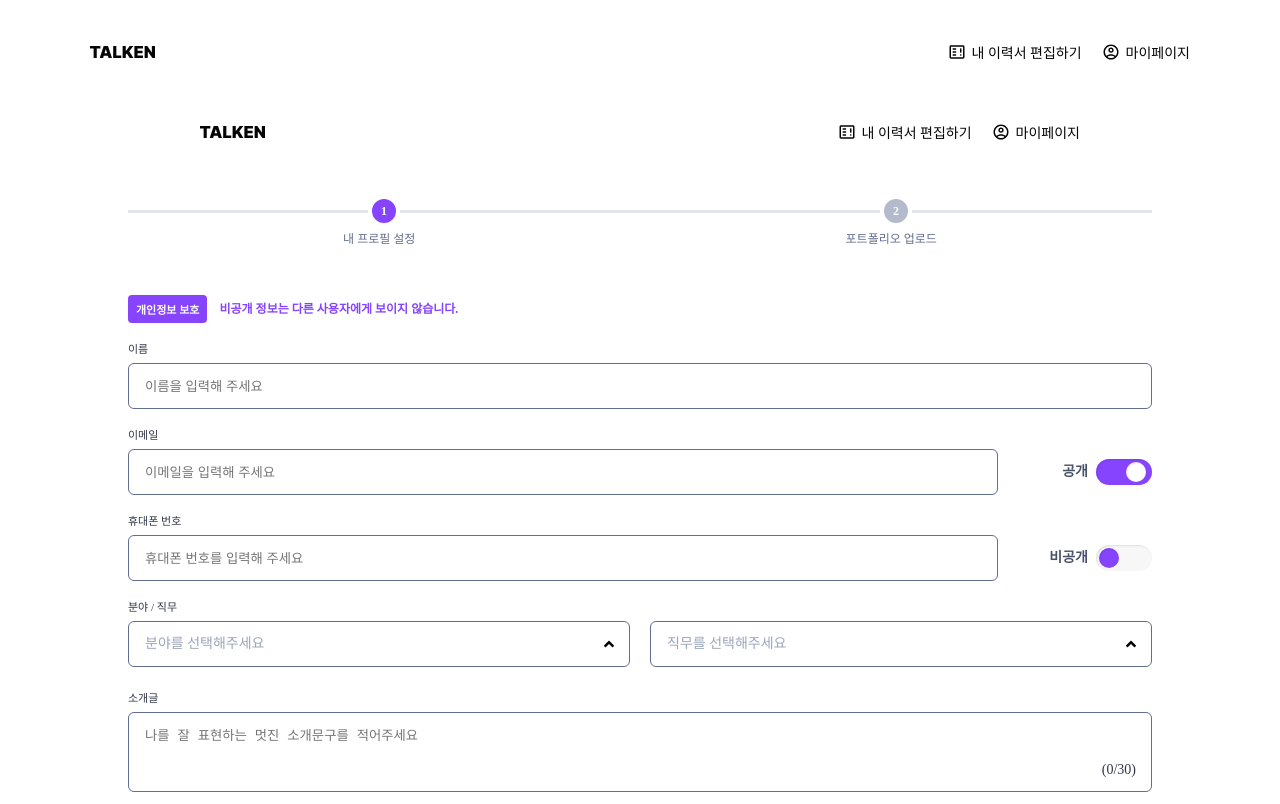
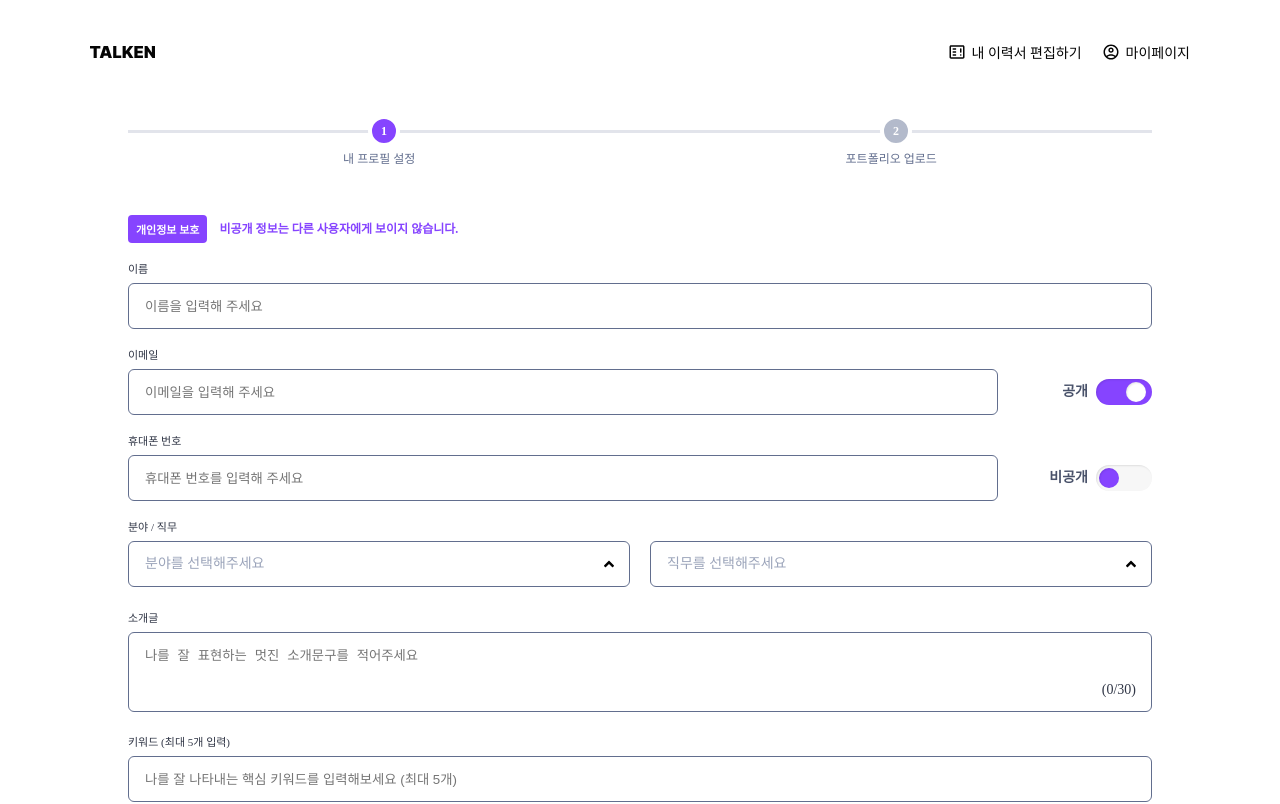
Before and after one commit to starting-front/gunyongbok, a React (Vite) app: page /profile/edit in a window 1280 px wide. Shown: the top 804 px of the page. Built offline with nearby package versions, Linux system fonts and the light colour scheme.

Commit message:
재사용 헤더 코드 수정

```diff
--- a/src/components/Resume/ResumStatusBar.tsx
+++ b/src/components/Resume/ResumStatusBar.tsx
@@ -125,7 +125,7 @@ const ResumStatusBar = ({
   return (
     <>
       <PcResumeStatusBar>
-        <Header />
+        <Header $maxWidth="1100px" />
         <HeaderContainer>
           <Line />
           <CircleContainer>
--- a/src/pages/Profile/ProfileEdit.tsx
+++ b/src/pages/Profile/ProfileEdit.tsx
@@ -10,7 +10,6 @@ import styled from "styled-components";
 // Components
 import ResumStatusBar from "../../components/Resume/ResumStatusBar";
 import ResumeSetProfileForm from "../../components/Resume/Profile/ResumeSetProfileForm";
-import Header from "../../components/Header/PortfolioHeader";
 
 const Profile = styled.div`
   width: 100%;
@@ -25,7 +24,6 @@ const ProfileEdit = () => {
 
   return (
     <Profile>
-      <Header $maxWidth="1100px" />
       <ResumStatusBar
         background="1"
         MobileLineWidth="50%"
```
